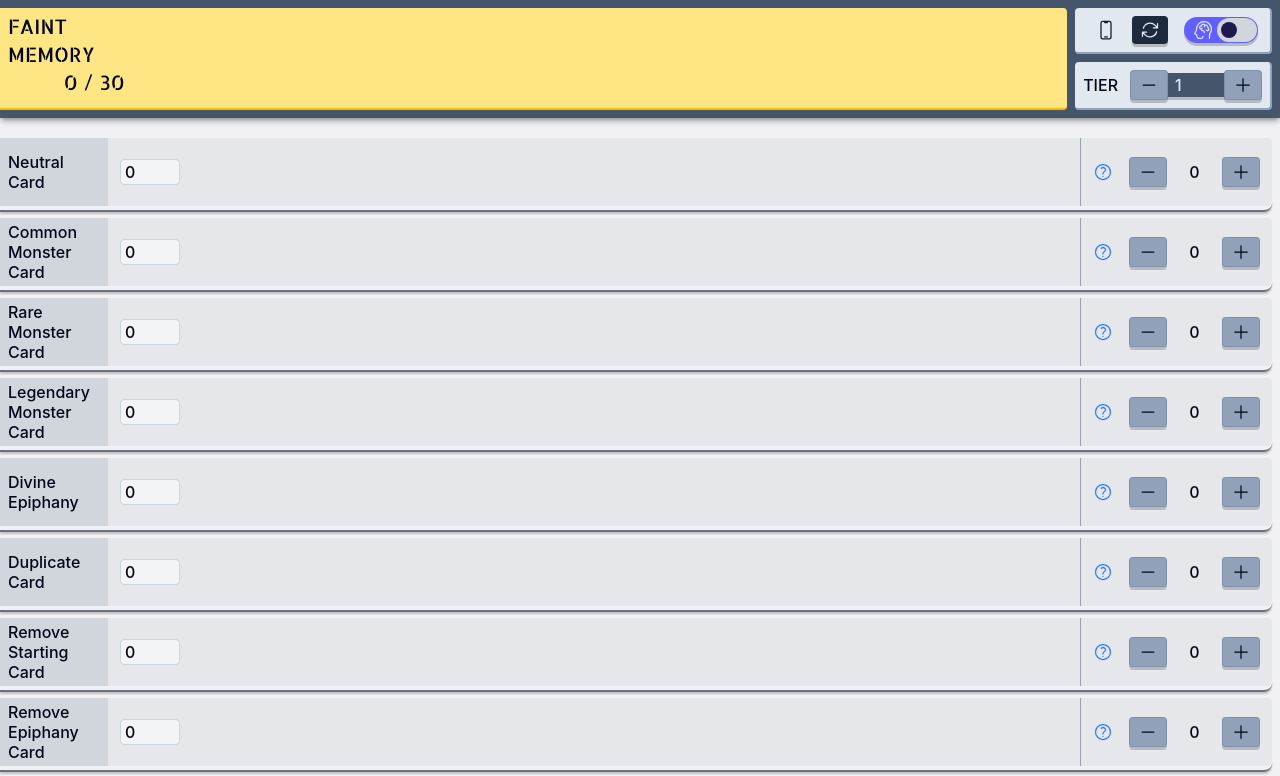
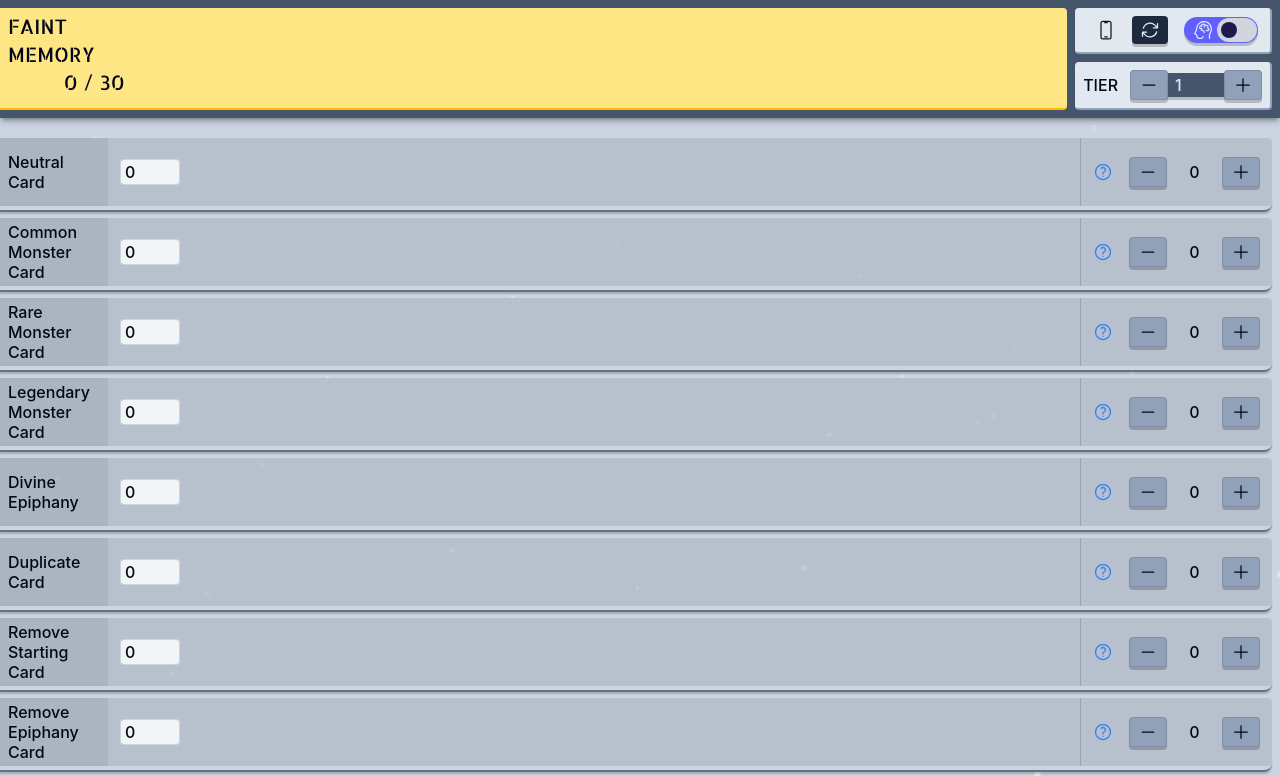
Before and after one commit to jbchhproj/czn-save-data-calculator, a Next.js app: page / in a window 1280 px wide. Shown: the top 776 px of the page. Built offline with nearby package versions, Linux system fonts and the light colour scheme; some icons are missing.

Commit message:
add particles

```diff
--- a/src/app/globals.css
+++ b/src/app/globals.css
@@ -1,7 +1,7 @@
 @import "tailwindcss";
 
 :root {
-  --background: #f1f1f5;
+  --background: #cbd5e1;
   --foreground: #171717;
   --font-sans: var(--font-geist-sans), system-ui, -apple-system, sans-serif;
 }
@@ -16,3 +16,49 @@ body {
   -webkit-text-size-adjust: 100%;
   text-size-adjust: 100%;
 }
+
+.floating-particles {
+  position: fixed;
+  inset: 0;
+  z-index: 0;
+  pointer-events: none;
+  overflow: hidden;
+}
+
+.floating-particle {
+  position: absolute;
+  bottom: -10%;
+
+  /* sharper leaf-like shape */
+  border-radius: 90% 5% 85% 10% / 10% 85% 15% 90%;
+  transform: scaleX(0.6);
+
+  /* subtle glow */
+  background: radial-gradient(
+    circle at 30% 30%,
+    rgba(255, 255, 255, 0.95),
+    rgba(255, 255, 255, 0.4)
+  );
+
+  filter: blur(0.2px);
+
+  animation-name: float-up;
+  animation-timing-function: linear;
+  animation-iteration-count: infinite;
+}
+
+@keyframes float-up {
+  0% {
+    opacity: 0;
+    transform: translate3d(0, 0, 0) rotate(0deg) scale(0.6);
+  }
+
+  10% {
+    opacity: var(--particle-opacity);
+  }
+
+  100% {
+    opacity: 0;
+    transform: translate3d(var(--drift-x), -120vh, 0) rotate(120deg) scale(0.5);
+  }
+}
--- a/src/components/AppContainer.tsx
+++ b/src/components/AppContainer.tsx
@@ -3,6 +3,7 @@ import Header from "@/components/Header";
 import { useState, useEffect } from "react";
 import MainContent from "./MainContent";
 import { SelectionBlockConfigs } from "@/data/SelectionBlockConfigs";
+import FloatingParticles from "@/components/vfx/FloatingParticles";
 
 function SiteFooter() {
   return (
@@ -67,7 +68,12 @@ export default function AppContainer({
   };
 
   return (
-    <div className="min-h-screen flex flex-col">
+    <div className="relative min-h-screen flex flex-col">
+      {/* background layer */}
+      <FloatingParticles />
+
+      {/* content layer */}
+      <div className="relative z-10 flex flex-col min-h-screen">
         <Header
           isDeepTraumaActive={isDeepTraumaActive}
           setIsDeepTraumaActive={setIsDeepTraumaActive}
@@ -76,14 +82,18 @@ export default function AppContainer({
           setTier={setTier}
           onReset={handleReset}
         />
+
         <main>{children}</main>
+
         <MainContent
           faintMemories={faintMemories}
           setFaintMemories={setFaintMemories}
           cardRemovals={cardRemovals}
           setCardRemovals={setCardRemovals}
         />
+
         <SiteFooter />
+      </div>
     </div>
   );
 }
--- a/src/components/SelectionBlock.tsx
+++ b/src/components/SelectionBlock.tsx
@@ -44,8 +44,8 @@ export default function SelectionBlock({
         <div className="pointer-events-none absolute bottom-[-6px] left-[-0.5rem] right-0 h-3 rounded-br-lg border-b-2 border-gray-500 shadow-[0_2px_2px_rgba(0,0,0,0.20)]" />
 
         {/* main block */}
-        <div className="-ml-2 flex h-17 w-[calc(100%+0.5rem)] items-center gap-3 overflow-hidden rounded-r bg-gray-200 px-1">
-          <div className="-ml-4 flex h-full w-30 shrink-0 flex-col justify-center bg-gray-300 pl-5 text-slate-950">
+        <div className="-ml-2 flex h-17 w-[calc(100%+0.5rem)] items-center gap-3 overflow-hidden rounded-r bg-gray-400/40 px-1">
+          <div className="-ml-4 flex h-full w-30 shrink-0 flex-col justify-center bg-gray-400/40 pl-5 text-slate-950">
             {labelWordElements}
           </div>
 
--- /dev/null
+++ b/src/components/vfx/FloatingParticles.tsx
@@ -0,0 +1,58 @@
+"use client";
+
+import { useEffect, useState } from "react";
+
+type Particle = {
+  id: number;
+  left: string;
+  size: string;
+  duration: string;
+  delay: string;
+  opacity: number;
+  driftX: string;
+};
+
+export default function FloatingParticles() {
+  const [particles, setParticles] = useState<Particle[]>([]);
+
+  useEffect(() => {
+    const generated = Array.from({ length: 30 }, (_, i) => {
+      const size = 5 + Math.random() * 7;
+      const speedBias = Math.random();
+
+      return {
+        id: i,
+        left: `${Math.random() * 100}%`,
+        size: `${size}px`,
+        duration: `${6 + speedBias * speedBias * 18}s`, // slower bias
+        delay: `${Math.random() * -20}s`,
+        opacity: 0.3 + Math.random() * 0.6,
+        driftX: `${(Math.random() - 0.5) * 80}px`, // horizontal drift
+      };
+    });
+
+    setParticles(generated);
+  }, []);
+
+  return (
+    <div className="floating-particles" aria-hidden="true">
+      {particles.map((p) => (
+        <span
+          key={p.id}
+          className="floating-particle"
+          style={
+            {
+              left: p.left,
+              width: p.size,
+              height: p.size,
+              animationDuration: p.duration,
+              animationDelay: p.delay,
+              "--particle-opacity": p.opacity,
+              "--drift-x": p.driftX,
+            } as React.CSSProperties
+          }
+        />
+      ))}
+    </div>
+  );
+}
```
Lines whose indentation alone changed are shown as unchanged.
